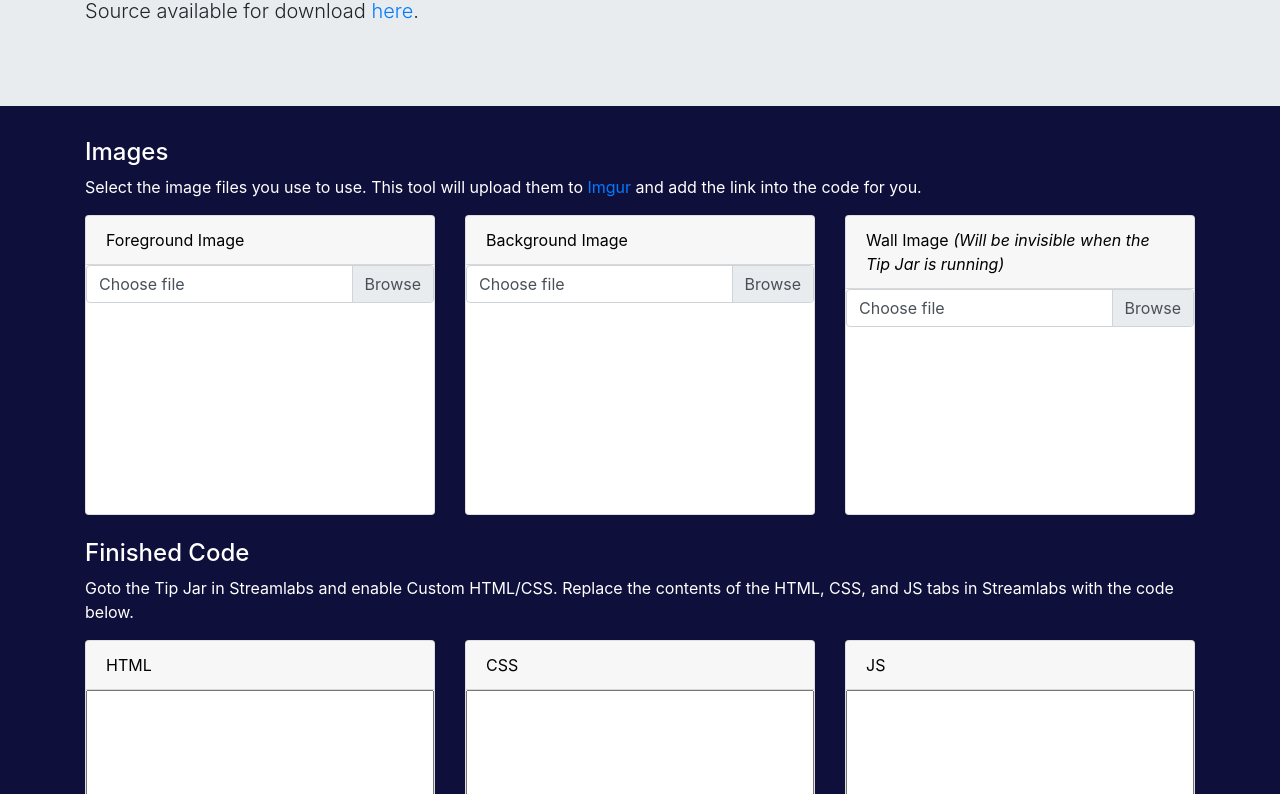
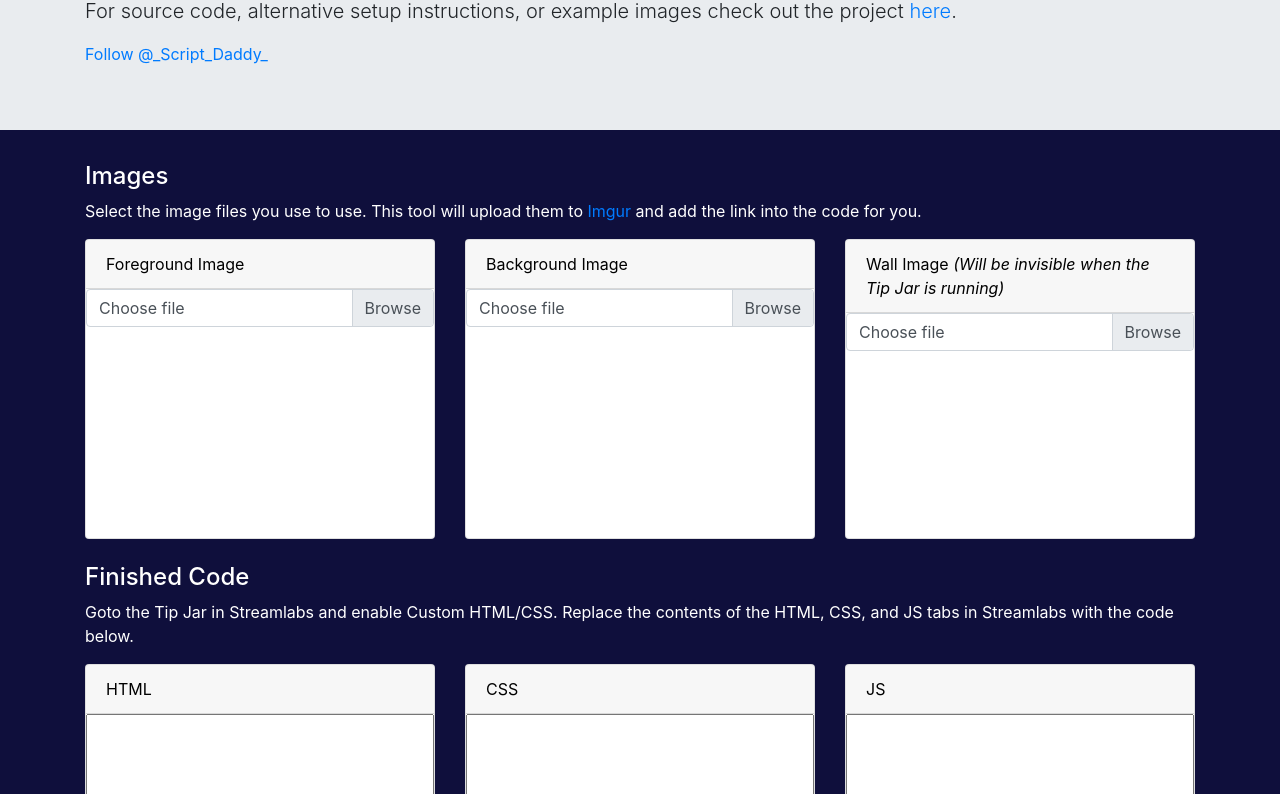
Before and after one commit to Script-Daddy/CanvasBitCup, a plain HTML site: page docs/index.html in a window 1280 px wide. Shown: the part 143-937 px from the top of the page. Drawn offline with Linux system fonts and the light colour scheme.

Commit message:
twitter link, more verbiage

```diff
--- a/docs/index.html
+++ b/docs/index.html
@@ -741,7 +741,12 @@
     <div class="jumbotron jumbotron-fluid">
       <div class="container">
         <h1 class="display-4">Canvas Bit Cup</h1>
-        <p class="lead">  Source available for download <a href="https://github.com/Script-Daddy/CanvasBitCup">here</a>.</p>
+        <p class="lead">
+          For source code, alternative setup instructions, or example images check out the project <a href="https://github.com/Script-Daddy/CanvasBitCup">here</a>.
+        </p>
+        <a href="https://twitter.com/_Script_Daddy_?ref_src=twsrc%5Etfw" class="twitter-follow-button" data-size="large" data-show-count="false">Follow @_Script_Daddy_</a>
+        <script async src="https://platform.twitter.com/widgets.js" charset="utf-8"></script>
+
       </div>
     </div>
 
```
Also changed, not shown: 1 other file.
